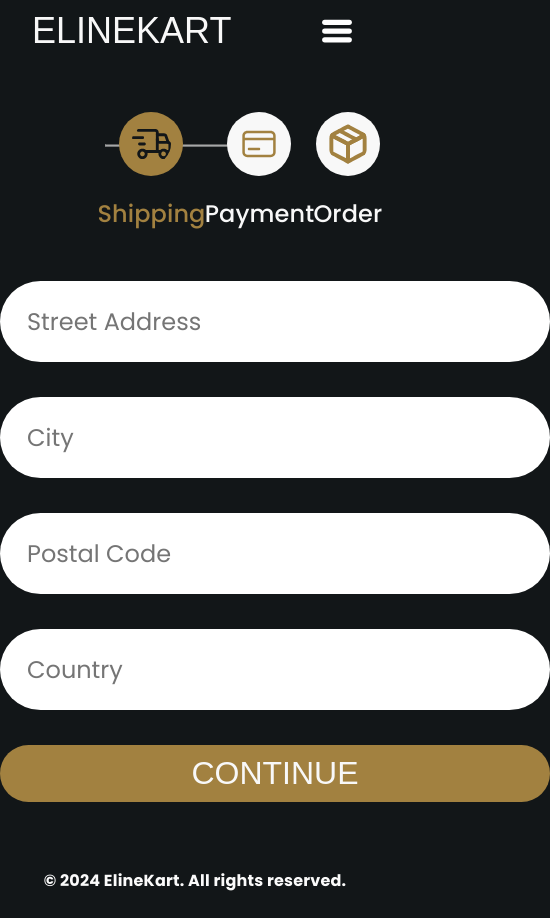
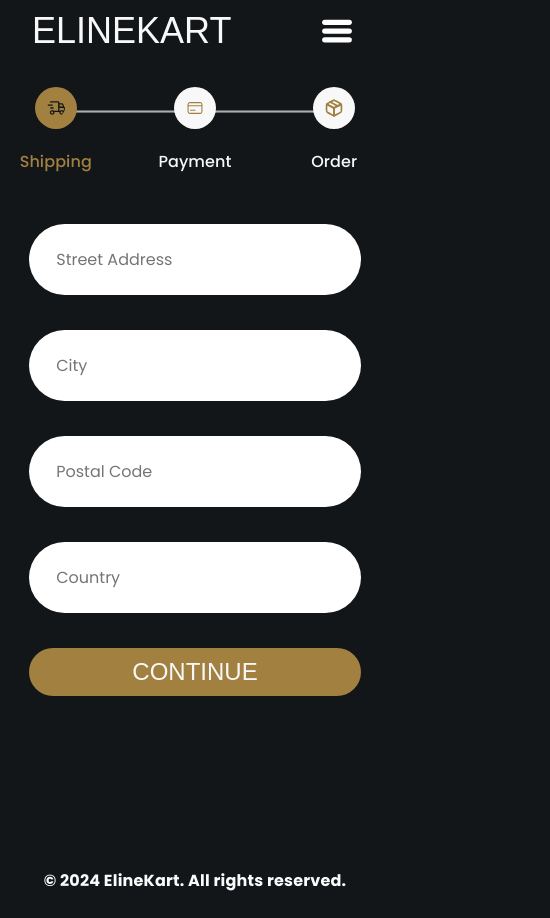
Before and after one commit to SasnarineDeodat/eline_kart, a React (Create React App) app: page /shipping in a window 390 px wide. Shown: the whole page, 550 px wide, since content can reach past the window. Built offline with nearby package versions, Linux system fonts and the light colour scheme; sample sign-in values are in the browser's storage; a web font is replaced by a local one.

Commit message:
made the shipping page completely responsive

```diff
--- a/src/components/Navbar.jsx
+++ b/src/components/Navbar.jsx
@@ -66,7 +66,7 @@ const Navbar = () => {
           </Link>
           {userInfo ? (
             <>
-              <Link className="navbar_links" to="/signin">
+              <Link className="navbar_links" to="/profile">
                 PROFILE
               </Link>
               <div style={{ alignSelf: "center" }} onClick={logoutHandler}>
--- a/src/components/ProgressContainer.css
+++ b/src/components/ProgressContainer.css
@@ -47,3 +47,44 @@
 .progress_container .active p {
     color: #A28140;
 }
+
+@media (max-width: 1112px) {
+    .progress_container {
+        width: 75%;
+    }
+}
+
+@media (max-width: 744px) {
+    .progress_container {
+        width: 75%;
+    }
+    .progress_container p {
+        font-size: 20px;
+    }
+    .progress_container svg {
+        width: 24px;
+        height: 24px;
+    }
+    .progress_container div {
+        width: 92px;
+    }
+    .connecting_line {
+        width: 81%;
+        left: 30%;
+        transform: translate(-28%, -30%);
+    }
+}
+
+@media (max-width: 500px)  {
+    .progress_container {
+        width: 95%;
+        margin: 25px auto 50px auto;
+    }
+    .progress_container p {
+        font-size: 16px;
+    }
+    .progress_container svg {
+        width: 18px;
+        height: 18px;
+    }
+}
--- a/src/components/Shipping.css
+++ b/src/components/Shipping.css
@@ -35,3 +35,24 @@
 .continue_btn:hover {
     opacity: 0.7;
 }
+
+@media (max-width: 950px) {
+    .shipping_form input {
+        font-size: 20px;
+    }
+    .shipping_form {
+        width: 400px;
+    }
+}
+
+@media (max-width: 550px) {
+    .shipping_form input {
+        font-size: 16px;
+    }
+    .shipping_form {
+        width: 85%;
+    }
+    .continue_btn {
+        font-size: 24px;
+    }
+}
```
